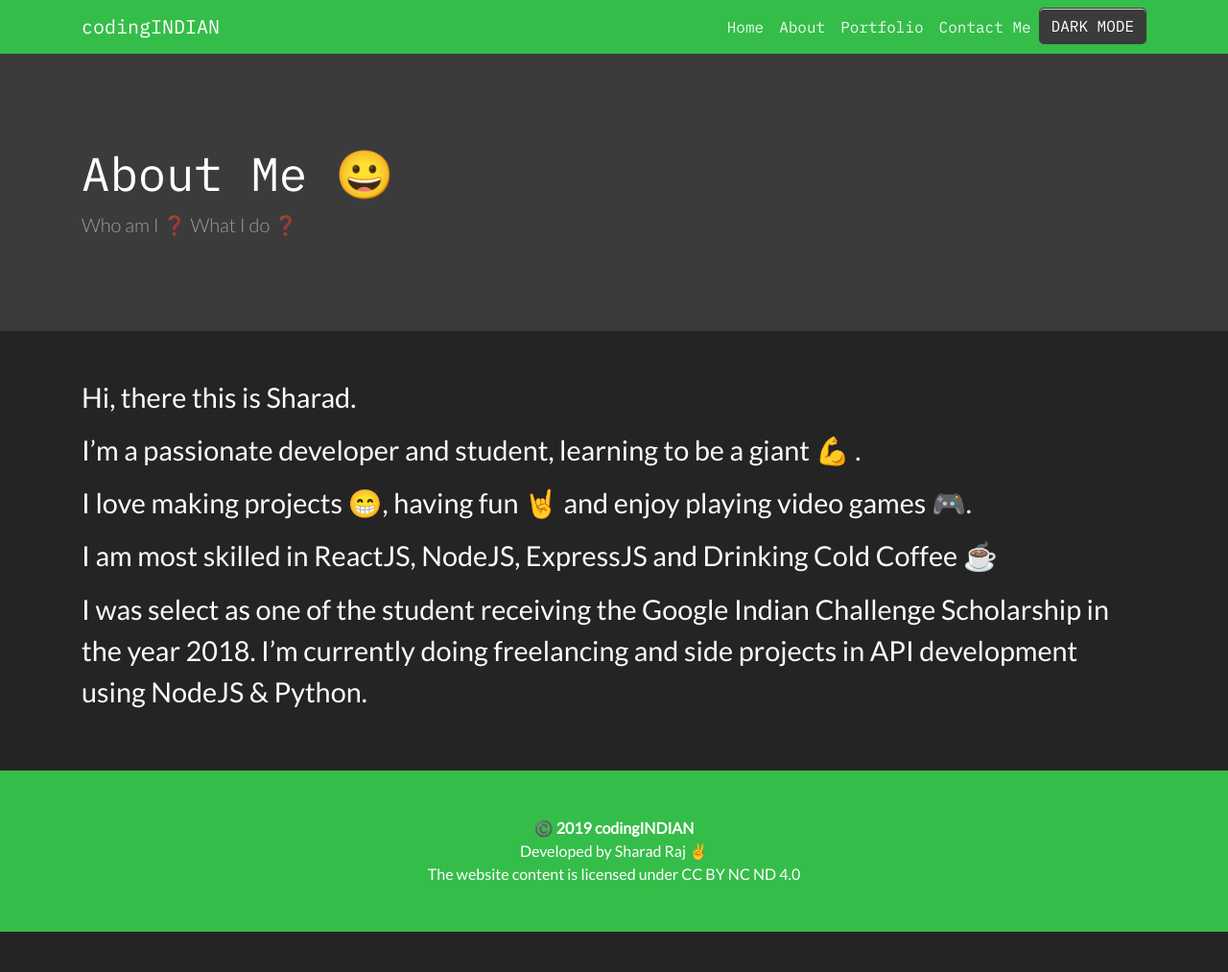
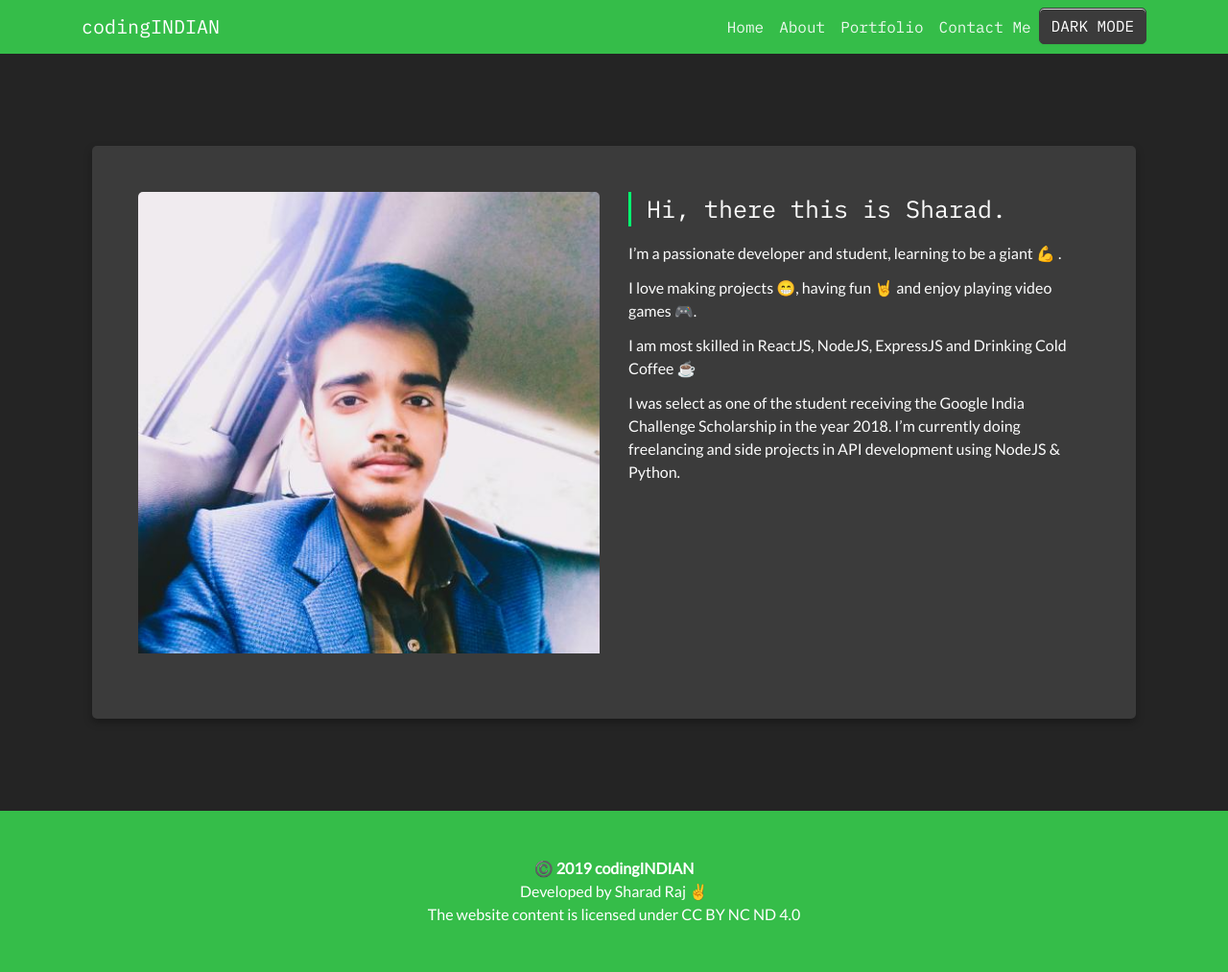
Before and after one commit to sharadcodes/sharadcodes.github.io, a Jekyll site: the page built from about.md, in a window 1280 px wide. Shown: the whole page at 96% size. Built offline with Jekyll 4.4.1, drawn with Linux system fonts in a browser that asks for light colours; emoji names are drawn with the system emoji font; before the commit the page ends 971 px from its top, so only the background shows below that.

Commit message:
added profile

```diff
--- /dev/null
+++ b/_layouts/profile.html
@@ -0,0 +1,30 @@
+<!DOCTYPE html>
+<html lang="en">
+	{% include head.html %}
+	<body>
+		{% include nav.html %}
+		<div class="card m-md-4 m-lg-8 m-5">
+			<div class="row p-5">
+				<div class="col-lg d-flex align-items-center justify-content-center">
+					<img src="{{ page.image }}" class="rounded" id="dp" />
+				</div>
+				<div class="col-lg">
+					{{ content }}
+				</div>
+			</div>
+		</div>
+
+		{% include footer.html %} {% include scripts.html %}
+		<style>
+			#dp {
+				/* max-height: 50vh; */
+                height: 100%;
+			}
+			@media screen and (max-width: 1300px) {
+				#dp {
+					padding-bottom: 20px;
+				}
+			}
+		</style>
+	</body>
+</html>
--- a/about.md
+++ b/about.md
@@ -1,10 +1,11 @@
 ---
-layout: page
+layout: profile
 title: "About Me :grinning:"
 subtitle: "Who am I  :question:  What I do  :question:"
+image: assets/uploads/pro.jpg
 ---
 
-Hi, there this is Sharad.
+>### Hi, there this is Sharad.
 
 I'm a passionate developer and student, learning to be a giant :muscle: .
 
@@ -12,11 +13,5 @@ I love making projects :grin:, having fun :metal: and enjoy playing video games
 
 I am most skilled in ReactJS, NodeJS, ExpressJS and Drinking Cold    Coffee :coffee:
 
-I was select as one of the student receiving the Google Indian Challenge Scholarship in the year 2018.
+I was select as one of the student receiving the Google India Challenge Scholarship in the year 2018.
 I'm currently doing freelancing and side projects in API development using NodeJS & Python.
-
-<style>
-#content {
-    font-size: calc(1vw + 1rem);
-}
-</style>
```
Also changed, not shown: assets/uploads/pro.jpg (added).
